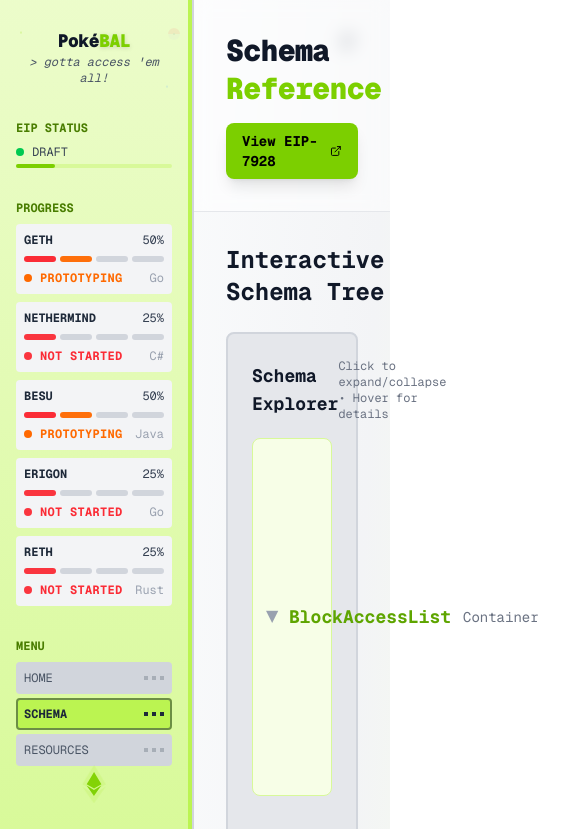
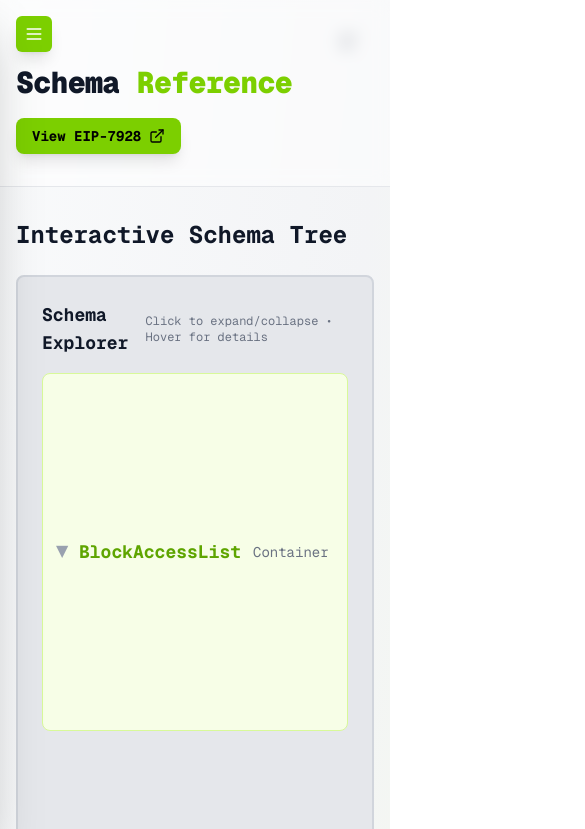
Before and after one commit to raxhvl/pokebal, a Next.js app: page /schema in a window 390 px wide. Shown: the top 829 px of the page, 585 px wide, since content can reach past the window. Built offline with nearby package versions, Linux system fonts and the light colour scheme.

Commit message:
✨ feat: Responsive

```diff
--- a/src/app/page.tsx
+++ b/src/app/page.tsx
@@ -11,9 +11,9 @@
       <Sidebar clientsData={clientsData} />
 
       {/* Main content */}
-      <div className="ml-48 min-h-screen relative bg-gray-100 dark:bg-gray-900 border-l-2 border-gray-300 dark:border-gray-700">
+      <div className="lg:ml-48 min-h-screen relative bg-gray-100 dark:bg-gray-900 lg:border-l-2 border-gray-300 dark:border-gray-700">
         {/* Main screen content */}
-        <div className="p-8 lg:p-16 bg-gradient-to-br from-gray-50 via-gray-100 to-lime-50 dark:from-gray-950 dark:via-gray-900 dark:to-lime-950 min-h-screen relative">
+        <div className="p-4 sm:p-8 lg:p-16 pt-16 sm:pt-8 lg:pt-16 bg-gradient-to-br from-gray-50 via-gray-100 to-lime-50 dark:from-gray-950 dark:via-gray-900 dark:to-lime-950 min-h-screen relative">
           <GitHubLink />
           <div className="max-w-4xl">
             {/* Pixelated title section */}
@@ -51,7 +51,7 @@
                 </p>
               </div>
 
-              <div className="flex items-center space-x-6 text-sm">
+              <div className="flex flex-col sm:flex-row sm:items-center gap-4 sm:gap-6 text-sm">
                 <PrimaryButton href="https://eips.ethereum.org/EIPS/eip-7928">
                   READ THE SPECIFICATION
                 </PrimaryButton>
@@ -106,7 +106,7 @@
         </div>
 
         {/* Pixel art inspired decorations */}
-        <div className="absolute top-24 right-8 w-48 h-48 opacity-10 dark:opacity-20">
+        <div className="absolute top-24 right-4 sm:right-8 w-32 sm:w-48 h-32 sm:h-48 opacity-10 dark:opacity-20 hidden sm:block">
           {/* Ethereum diamond in pixel style */}
           <div className="relative w-full h-full">
             <div className="absolute top-8 left-1/2 transform -translate-x-1/2 space-y-1">
--- a/src/app/schema/page.tsx
+++ b/src/app/schema/page.tsx
@@ -36,8 +36,8 @@
         >
           Type Reference
         </AnchorHeading>
-        <div className="grid lg:grid-cols-2 gap-6">
-          <div className="bg-gray-200 dark:bg-gray-800 border-2 border-gray-300 dark:border-gray-700 rounded-lg p-6">
+        <div className="grid sm:grid-cols-1 lg:grid-cols-2 gap-6">
+          <div className="bg-gray-200 dark:bg-gray-800 border-2 border-gray-300 dark:border-gray-700 rounded-lg p-4 sm:p-6">
             <AnchorHeading
               id="primitive-types"
               level={3}
@@ -51,7 +51,7 @@
                   key={type.name}
                   className="border-b border-gray-300 dark:border-gray-600 pb-2 last:border-b-0"
                 >
-                  <div className="flex items-center justify-between">
+                  <div className="flex flex-col sm:flex-row sm:items-center sm:justify-between gap-1">
                     <span className="text-purple-600 dark:text-purple-400 font-bold">
                       {type.name}
                     </span>
@@ -84,7 +84,7 @@
                   key={constant.name}
                   className="border-b border-gray-300 dark:border-gray-600 pb-2 last:border-b-0"
                 >
-                  <div className="flex items-center justify-between">
+                  <div className="flex flex-col sm:flex-row sm:items-center sm:justify-between gap-1">
                     <span className="text-orange-600 dark:text-orange-400 font-bold">
                       {constant.name}
                     </span>
--- a/src/components/DocLayout.tsx
+++ b/src/components/DocLayout.tsx
@@ -46,7 +46,7 @@
       <Sidebar clientsData={clientsData} />
 
       {/* Main content */}
-      <div className="ml-48 min-h-screen relative bg-gray-100 dark:bg-gray-900 border-l-2 border-gray-300 dark:border-gray-700">
+      <div className="lg:ml-48 min-h-screen relative bg-gray-100 dark:bg-gray-900 lg:border-l-2 border-gray-300 dark:border-gray-700">
         {/* Documentation content area */}
         <div className="bg-gradient-to-br from-gray-50 via-gray-100 to-lime-50 dark:from-gray-950 dark:via-gray-900 dark:to-lime-950 min-h-screen relative">
           <GitHubLink />
@@ -54,7 +54,7 @@
           {/* Documentation container - Docusaurus inspired */}
           <div className="max-w-5xl mx-auto">
             {/* Documentation header */}
-            <header className="px-8 lg:px-16 pt-8 lg:pt-16 pb-8 border-b border-gray-200 dark:border-gray-800 bg-white/50 dark:bg-gray-900/50 backdrop-blur-sm">
+            <header className="px-4 sm:px-8 lg:px-16 pt-16 sm:pt-8 lg:pt-16 pb-8 border-b border-gray-200 dark:border-gray-800 bg-white/50 dark:bg-gray-900/50 backdrop-blur-sm">
               <div className="max-w-4xl">
 
                 {/* Page title */}
@@ -79,14 +79,14 @@
             </header>
 
             {/* Documentation content */}
-            <main className="px-8 lg:px-16 py-8 lg:py-12">
+            <main className="px-4 sm:px-8 lg:px-16 py-8 lg:py-12">
               <div className="max-w-4xl prose prose-gray dark:prose-invert prose-lg">
                 {children}
               </div>
             </main>
 
             {/* Documentation footer */}
-            <footer className="px-8 lg:px-16 py-8 border-t border-gray-200 dark:border-gray-800 bg-white/30 dark:bg-gray-900/30 backdrop-blur-sm">
+            <footer className="px-4 sm:px-8 lg:px-16 py-8 border-t border-gray-200 dark:border-gray-800 bg-white/30 dark:bg-gray-900/30 backdrop-blur-sm">
               <div className="max-w-4xl">
                 <div className="flex items-center justify-between">
                   {/* Contribute button */}
--- a/src/components/Sidebar.tsx
+++ b/src/components/Sidebar.tsx
@@ -1,6 +1,8 @@
 "use client";
 
 import { useRouter, usePathname } from "next/navigation";
+import { useState } from "react";
+import { Menu, X } from "lucide-react";
 import ClientProgressCard from "./ClientProgressCard";
 import MenuButton from "./MenuButton";
 
@@ -32,17 +34,21 @@
 export default function Sidebar({ clientsData }: SidebarProps) {
   const router = useRouter();
   const pathname = usePathname();
+  const [isMobileMenuOpen, setIsMobileMenuOpen] = useState(false);
 
   const handleHomeClick = () => {
     router.push("/");
+    setIsMobileMenuOpen(false);
   };
 
   const handleSchemaClick = () => {
     router.push("/schema");
+    setIsMobileMenuOpen(false);
   };
 
   const handleResourcesClick = () => {
     router.push("/resources");
+    setIsMobileMenuOpen(false);
   };
 
   const handleSpecsClick = () => {
@@ -52,8 +58,33 @@
     );
   };
 
+  const toggleMobileMenu = () => {
+    setIsMobileMenuOpen(!isMobileMenuOpen);
+  };
+
   return (
-    <div className="fixed left-0 top-0 h-full w-48 bg-gradient-to-b from-lime-100 to-lime-200 dark:from-lime-900 dark:to-lime-950 border-r-4 border-lime-300 dark:border-lime-700 flex flex-col py-8 shadow-2xl">
+    <>
+      {/* Mobile menu button */}
+      <button
+        onClick={toggleMobileMenu}
+        className="fixed top-4 left-4 z-50 lg:hidden bg-lime-500 hover:bg-lime-600 text-white p-2 rounded-md shadow-lg transition-colors duration-200"
+        aria-label="Toggle menu"
+      >
+        {isMobileMenuOpen ? <X size={20} /> : <Menu size={20} />}
+      </button>
+
+      {/* Mobile overlay */}
+      {isMobileMenuOpen && (
+        <div
+          className="fixed inset-0 bg-black bg-opacity-50 z-40 lg:hidden"
+          onClick={() => setIsMobileMenuOpen(false)}
+        />
+      )}
+
+      {/* Sidebar */}
+      <div className={`fixed left-0 top-0 h-full w-48 bg-gradient-to-b from-lime-100 to-lime-200 dark:from-lime-900 dark:to-lime-950 border-r-4 border-lime-300 dark:border-lime-700 flex flex-col py-8 shadow-2xl transition-transform duration-300 z-50 ${
+        isMobileMenuOpen ? 'translate-x-0' : '-translate-x-full lg:translate-x-0'
+      }`}>
       {/* Conditional Branding - shown on all pages except home */}
       {pathname !== "/" && (
         <div className="px-4 mb-6 animate-in fade-in-0 slide-in-from-top-4 duration-500">
@@ -194,6 +225,7 @@
           </div>
         </div>
       </div>
-    </div>
+      </div>
+    </>
   );
 }
```
